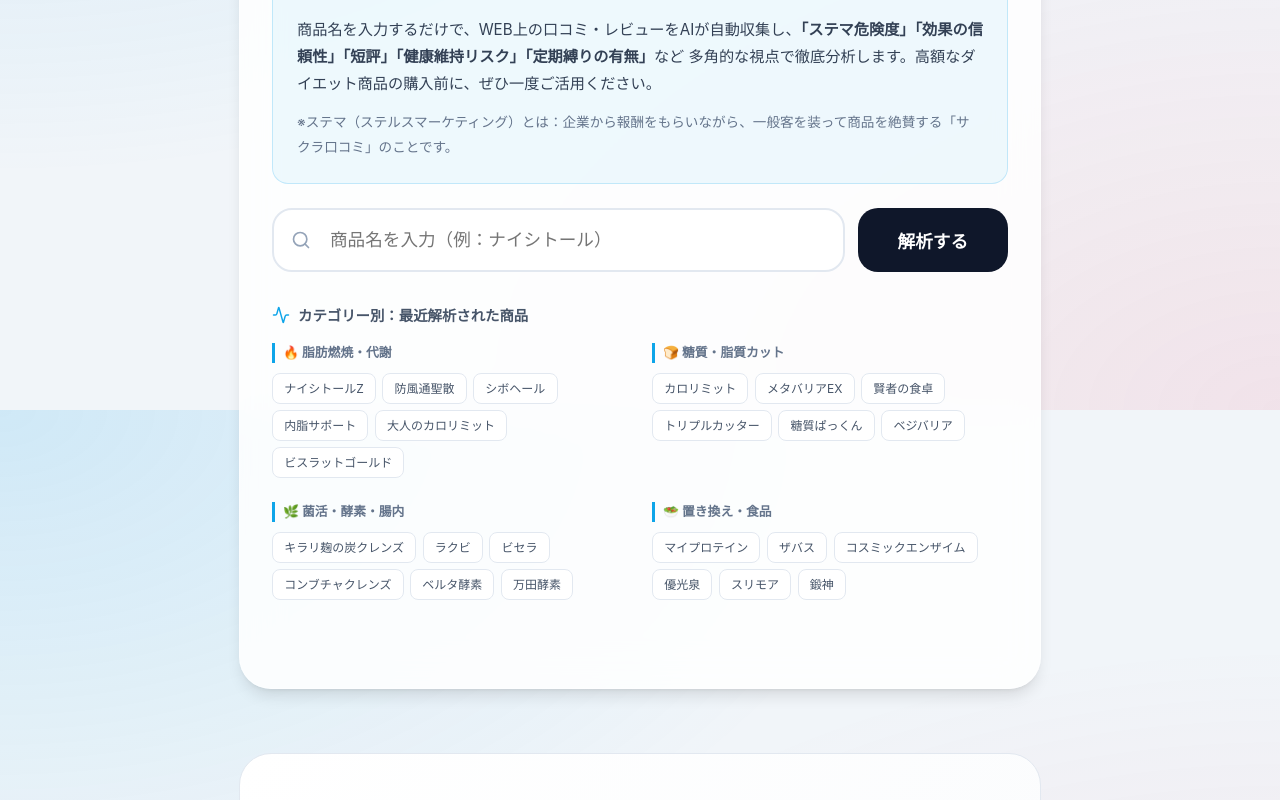
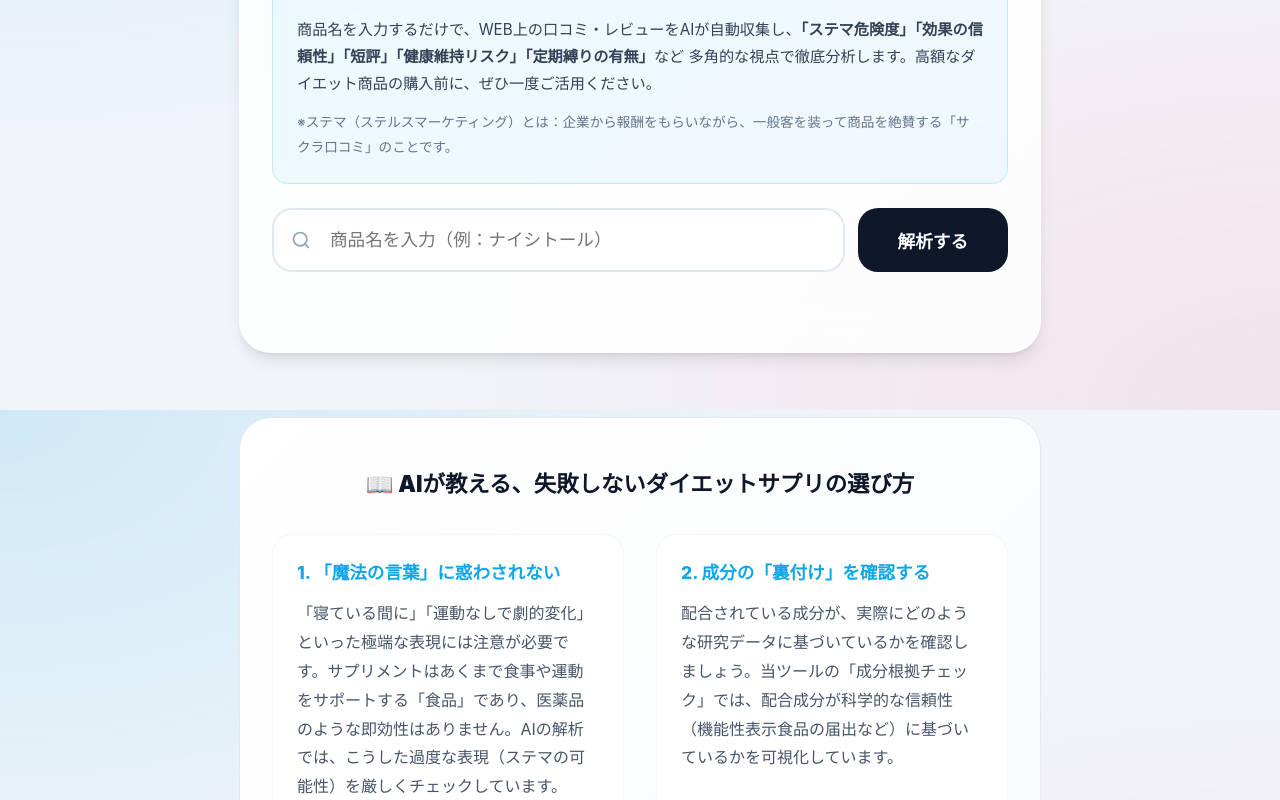
Before and after one commit to johnmanjir0/true-diet-reviewer, a Next.js app: page /diet in a window 1280 px wide. Shown: the part 390-1190 px from the top of the page. Built offline with nearby package versions, Linux system fonts and the light colour scheme.

Commit message:
fix: unify button height, remove dummy section, add friendly error messages to all tools

```diff
--- a/src/app/diet/page.tsx
+++ b/src/app/diet/page.tsx
@@ -166,48 +166,22 @@ export default function Home({ defaultQuery = "" }: { defaultQuery?: string }) {
           </button>
         </form>
 
-        {/* カテゴリー別：最近解析された商品（AdSense対策兼ねた大量リンク集） */}
-        <div style={{ marginBottom: "2.5rem" }}>
-          <p style={{ fontSize: "0.9rem", fontWeight: "bold", color: "#475569", marginBottom: "1rem", display: "flex", alignItems: "center", gap: "0.5rem" }}>
-            <Activity size={18} color="var(--primary)" /> カテゴリー別：最近解析された商品
-          </p>
-
-          <div style={{ display: "grid", gridTemplateColumns: "1fr 1fr", gap: "1.5rem" }}>
-            {[
-              { label: "🔥 脂肪燃焼・代謝", items: ["ナイシトールZ", "防風通聖散", "シボヘール", "内脂サポート", "大人のカロリミット", "ビスラットゴールド"] },
-              { label: "🍞 糖質・脂質カット", items: ["カロリミット", "メタバリアEX", "賢者の食卓", "トリプルカッター", "糖質ぱっくん", "ベジバリア"] },
-              { label: "🌿 菌活・酵素・腸内", items: ["キラリ麹の炭クレンズ", "ラクビ", "ビセラ", "コンブチャクレンズ", "ベルタ酵素", "万田酵素"] },
-              { label: "🥗 置き換え・食品", items: ["マイプロテイン", "ザバス", "コスミックエンザイム", "優光泉", "スリモア", "鍛神"] },
-            ].map((cat) => (
-              <div key={cat.label}>
-                <h4 style={{ fontSize: "0.8rem", color: "#64748b", marginBottom: "0.6rem", borderLeft: "3px solid var(--primary)", paddingLeft: "0.5rem" }}>{cat.label}</h4>
-                <div style={{ display: "flex", flexWrap: "wrap", gap: "0.4rem" }}>
-                  {cat.items.map((p) => (
-                    <a
-                      key={p}
-                      href={`/diet/products/${encodeURIComponent(p)}`}
-                      style={{
-                        padding: "0.3rem 0.7rem",
-                        borderRadius: "8px",
-                        border: "1px solid #e2e8f0",
-                        background: "#fff",
-                        fontSize: "0.75rem",
-                        color: "#475569",
-                        textDecoration: "none",
-                        cursor: "pointer",
-                        transition: "all 0.2s"
-                      }}
-                    >
-                      {p}
-                    </a>
-                  ))}
-                </div>
-              </div>
-            ))}
+        {error && (
+          <div style={{ background: "#fff8f0", border: "2px solid #fb923c", borderRadius: "20px", padding: "2rem", marginBottom: "2rem", textAlign: "center" }}>
+            <div style={{ fontSize: "2.5rem", marginBottom: "0.8rem" }}>🔍</div>
+            <h3 style={{ fontSize: "1.1rem", fontWeight: "800", color: "#9a3412", marginBottom: "0.5rem" }}>解析できませんでした</h3>
+            <p style={{ color: "#7c3aed", fontSize: "0.9rem", lineHeight: "1.7", marginBottom: "1rem" }}>{error}</p>
+            <div style={{ background: "#fff", borderRadius: "12px", padding: "1rem", fontSize: "0.85rem", color: "#475569", textAlign: "left" }}>
+              <p style={{ fontWeight: "700", marginBottom: "0.5rem" }}>💡 こんな場合は解析できないことがあります：</p>
+              <ul style={{ paddingLeft: "1.2rem", lineHeight: "2" }}>
+                <li>商品名のスペルが間違っている</li>
+                <li>口コミ情報がほとんどない新発売商品</li>
+                <li>一般的に流通していない商品</li>
+              </ul>
+              <p style={{ marginTop: "0.8rem" }}>別の商品名や、正式名称でお試しください。</p>
+            </div>
           </div>
-        </div>
-
-        {error && <div className="error-message">{error}</div>}
+        )}
 
         {result && (
           <div className="result-container animate-fade-in">
--- a/src/app/globals.css
+++ b/src/app/globals.css
@@ -97,6 +97,7 @@ body {
 
 .search-button {
   padding: 0 2.5rem;
+  min-height: 60px;
   border: none;
   border-radius: 20px;
   background: #0f172a;
@@ -105,6 +106,7 @@ body {
   font-weight: 700;
   cursor: pointer;
   transition: all 0.2s;
+  white-space: nowrap;
 }
 .search-button:hover { background: #1e293b; transform: translateY(-1px); }
 .search-button:disabled { opacity: 0.6; cursor: not-allowed; }
```
Also changed, not shown: src/app/beauty/page.tsx (+16 -1 lines), src/app/health/page.tsx (+16 -1 lines).
